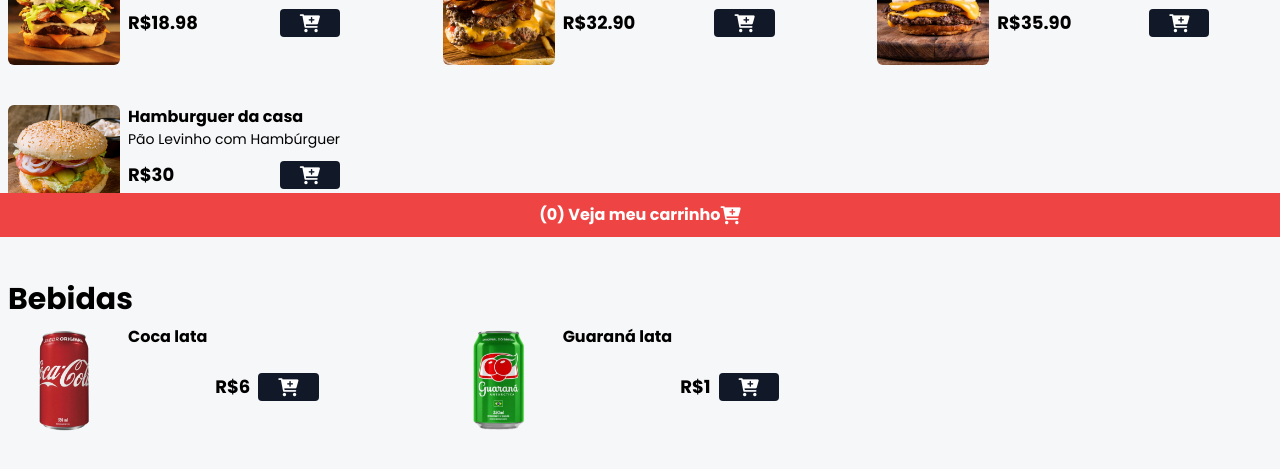
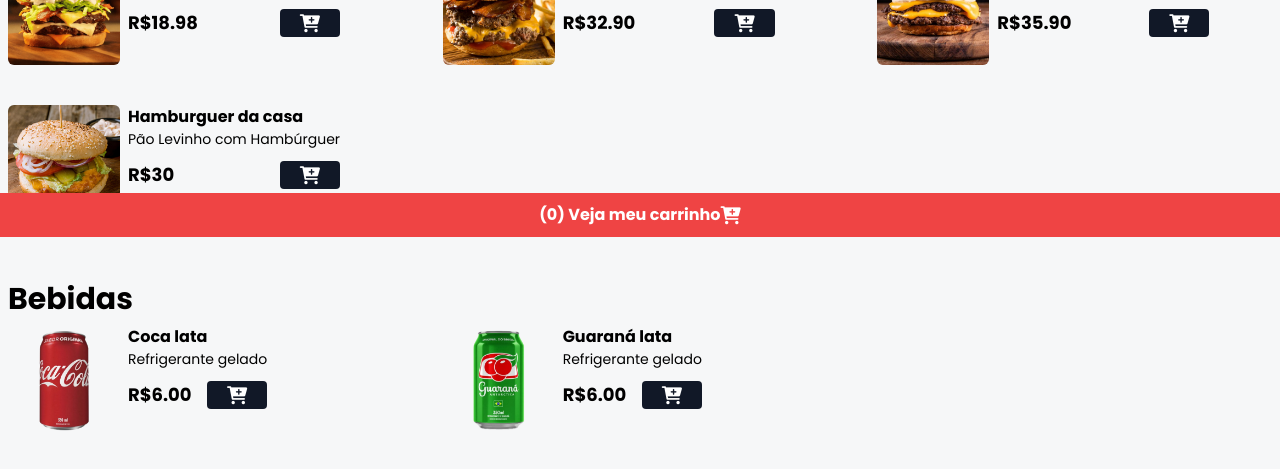
Before and after one commit to Kaio-0708cloud/camisa-10, a plain HTML site: page public/index.html in a window 1280 px wide. Shown: the part 563-1032 px from the top of the page. Drawn offline with nearby package versions, Linux system fonts and the light colour scheme.

Commit message:
Update index.html

```diff
--- a/public/index.html
+++ b/public/index.html
@@ -141,14 +141,15 @@
         src="./Assets/refri-1.png"
         class="w-28 h-28 object-cover rounded-md hover:scale-110 hover:-rotate-2 duration-300"
     />
-                <div class="flex gap-2 w-full">
+    <div>
         <p class="font-bold">Coca lata</p>
+        <p class="text-sm">Refrigerante gelado</p>
         <div class="flex items-center gap-2 justify-between mt-3">
-                        <p class="font-bold text-lg">R$6</p>
+            <p class="font-bold text-lg">R$6.00</p>
             <button
                 class="bg-gray-900 px-5 rounded add-to-cart-btn"
                 data-name="Coca lata"
-                            data-price="6"
+                data-price="6.00"
             >
                 <i class="fa fa-cart-plus text-lg text-white"></i>
             </button>
@@ -161,20 +162,22 @@
         src="./Assets/refri-2.png"
         class="w-28 h-28 object-cover rounded-md hover:scale-110 hover:-rotate-2 duration-300"
     />
-                <div class="flex gap-2 w-full">
+    <div>
         <p class="font-bold">Guaraná lata</p>
+        <p class="text-sm">Refrigerante gelado</p>
         <div class="flex items-center gap-2 justify-between mt-3">
-                        <p class="font-bold text-lg">R$1</p>
+            <p class="font-bold text-lg">R$6.00</p>
             <button
                 class="bg-gray-900 px-5 rounded add-to-cart-btn"
                 data-name="Guaraná lata"
-                            data-price="1"
+                data-price="6.00"
             >
                 <i class="fa fa-cart-plus text-lg text-white"></i>
             </button>
         </div>
     </div>
 </div>
+
         </div>
     </div>
 
```
Lines whose indentation alone changed are shown as unchanged.
